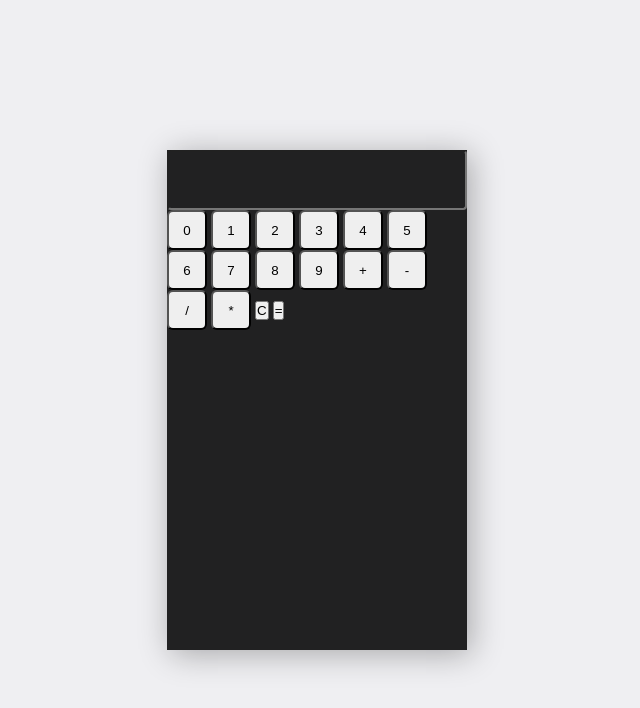
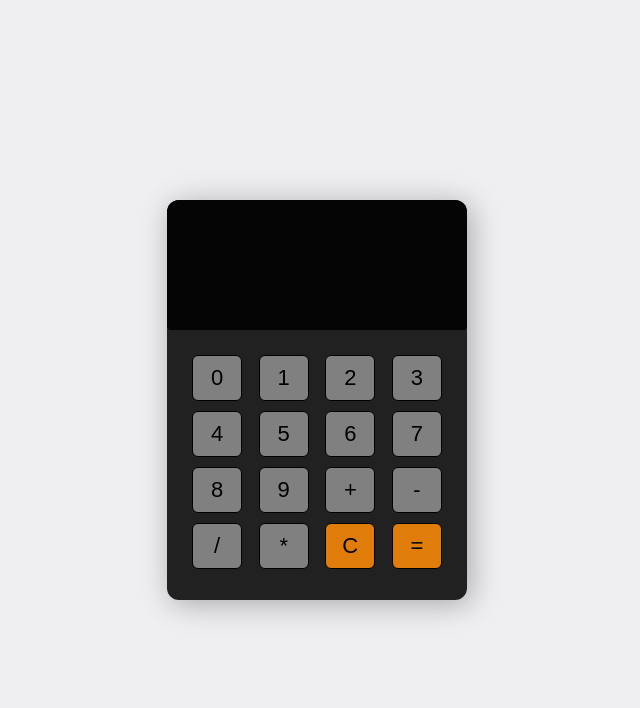
Before and after one commit to immk2011/odin-calc, a plain HTML site: page index.html in a window 1280 px wide. Shown: the whole page, without its empty margins (323-963 px from the left). Drawn offline with Linux system fonts and the light colour scheme.

Commit message:
Continued work. Not done yet. Edits to all.

```diff
--- a/index.html
+++ b/index.html
@@ -9,31 +9,28 @@
 </head>
 <body>
 <div class="calculator">
-    <form>
-        <input type="text" id="inputbar">
-    </form>
+
+        <div class="screen" id="inputbar"></div>
+
     <div class="buttons">
-        <button class="number">0</button>
-        <button class="number">1</button>
-        <button class="number">2</button>
-        <button class="number">3</button>
-        <button class="number">4</button>
-        <button class="number">5</button>
-        <button class="number">6</button>
-        <button class="number">7</button>
-        <button class="number">8</button>
-        <button class="number">9</button>
-        <button class="number">+</button>
-        <button class="number">-</button>
-        <button class="number">/</button>
-        <button class="number">*</button>
-        <button id="clear">C</button>
-        <button id="equal">=</button>
+        <button class="number gray">0</button>
+        <button class="number gray">1</button>
+        <button class="number gray">2</button>
+        <button class="number gray">3</button>
+        <button class="number gray">4</button>
+        <button class="number gray">5</button>
+        <button class="number gray">6</button>
+        <button class="number gray">7</button>
+        <button class="number gray">8</button>
+        <button class="number gray">9</button>
+        <button class="number operator">+</button>
+        <button class="number operator">-</button>
+        <button class="number operator">/</button>
+        <button class="number operator">*</button>
+        <button class="number orange" id="clear">C</button>
+        <button class="number orange" id="equal">=</button>
     </div>
-</div>
-</body>
-
-
-
-    <script src="main.js"></script>
+   </div>
+  </body>
+ <script src="main.js"></script>
 </html>
--- a/main.js
+++ b/main.js
@@ -0,0 +1,66 @@
+let currentValue = '';
+let previousValue = '';
+
+document.addEventListener("DOMContentLoaded", function(){
+    let clear = document.querySelector('#clear');
+    let equals = document.querySelector('#equal');
+
+    let numbers = document.querySelectorAll('.number.gray');
+    let operators = document.querySelectorAll('.number.operator');
+
+    let display = document.querySelector('#inputbar.screen');
+
+    numbers.forEach(number => number.addEventListener('click', function(e){
+        handleNumber(e.target.textContent)
+        display.textContent = currentValue;
+    }))
+
+    operators.forEach(op => this.addEventListener('click', function(e){
+        handleOperator(e.target.textContent)
+
+    }))
+})
+
+function handleNumber(num) {
+    if(currentValue.length <= 6){
+        currentValue += num;
+    }
+}
+
+function handleOperator(op) {
+    operators = op;
+
+}
+
+const add = function(num1, num2) {
+    return num1 + num2;
+}
+
+const subtract = function(num1, num2) {
+    return num1 - num2;
+}
+
+const multiply = function(num1, num2) {
+    return num1 * num2;
+}
+
+const divide = function(num1, num2) {
+    return num1 / num2;
+}
+
+const operate = function(operator, num1, num2) {
+    switch(operator) {
+        case '+':
+            return add(num1, num2);
+            break;
+        case '-':
+            return subtract(num1, num2);
+            break;
+        case '*':
+            return multiply(num1, num2);
+            break;
+        case '/':
+            return divide(num1, num2);
+            break;
+    }
+}
--- a/style.css
+++ b/style.css
@@ -10,26 +10,63 @@ body {
     display: flex;
     justify-content: center;
     align-items: center;
-
 }
 
 .calculator {
     width: 300px;
-    height: 500px;
+    height: 400px;
     box-shadow: 4px 4px 30px rgba(0, 0, 0, 0.3);
     background-color: rgb(33, 33, 34);
+    border-radius: 12px;
+    overflow: hidden;
 }
 
 #inputbar {
     border-radius: 4px;
-    overflow: hidden;
     width: 100%;
-    height: 60px;
-    background-color: rgb(33, 33, 34);
+    height: 130px;
+    background-color: rgb(5, 5, 5);
+    text-align: right;
+    color: #fff;
+    font-size: 2rem;
+    padding: 2rem;
+    padding-top: 50px;
+}
+
+
+.buttons {
+    display: flex;
+    flex-wrap: wrap;
+    justify-content: space-between;
+    padding: 20px;
+    align-items: center;
+
+}
+
+button {
+    margin: 5px;
+    border: 1px solid #000;
+    width: 50px;
+    height: 46px;
+    border-radius: 6px;
 }
 
 .number {
-    width: 40px;
-    height: 40px;
-    border-radius: 6px;
+    background-color: gray;
+    font-size: 22px;
+    font-weight: 500;
+    transition: 0.3s ease all;
 }
+
+.number:hover {
+    background-color: gainsboro;
+}
+
+#clear, #equal {
+    background-color: #e07c0a;
+    transition: 0.3s ease all;
+}
+
+#clear:hover, #equal:hover{
+    background-color: orange;
+}
```
